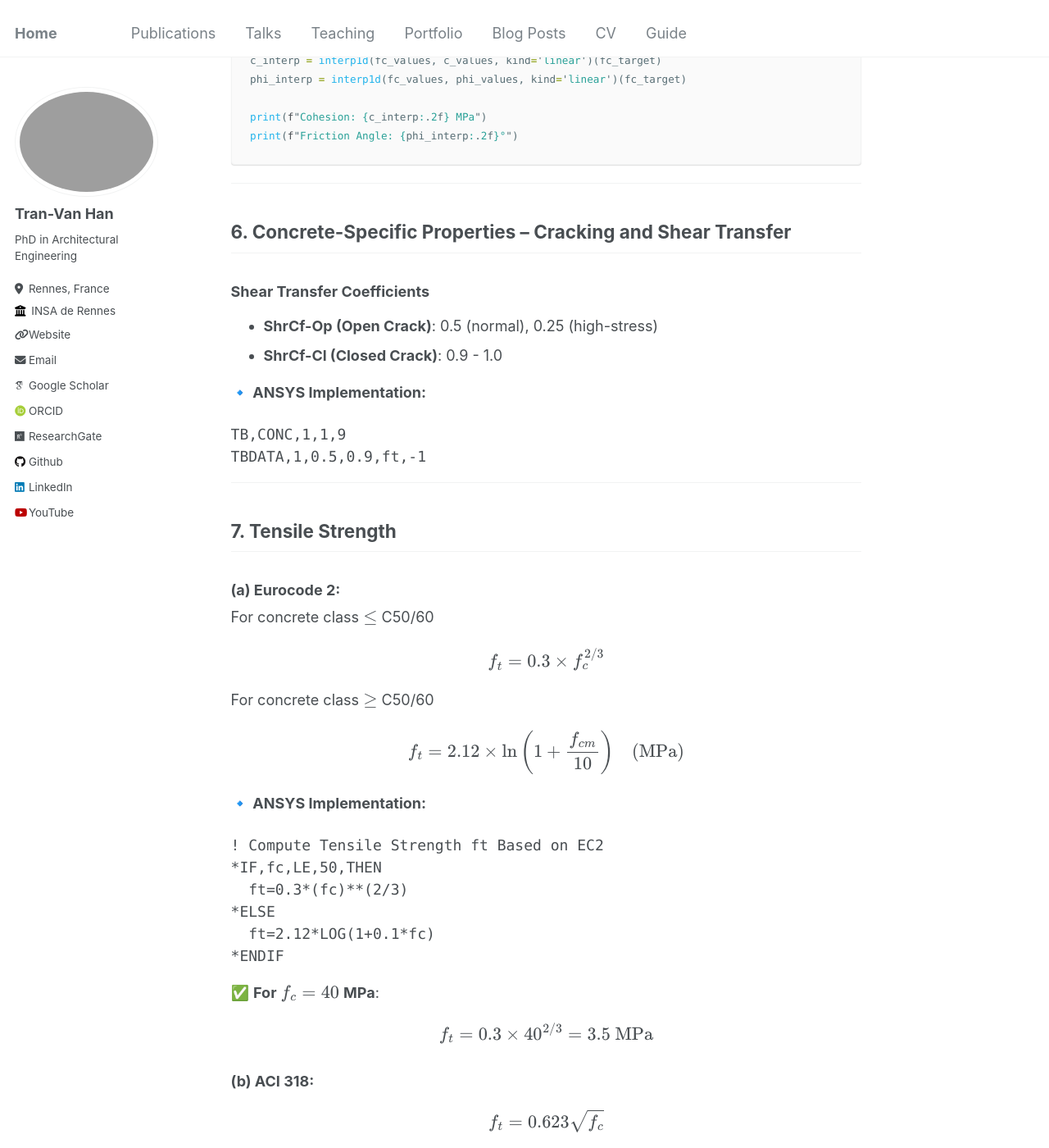
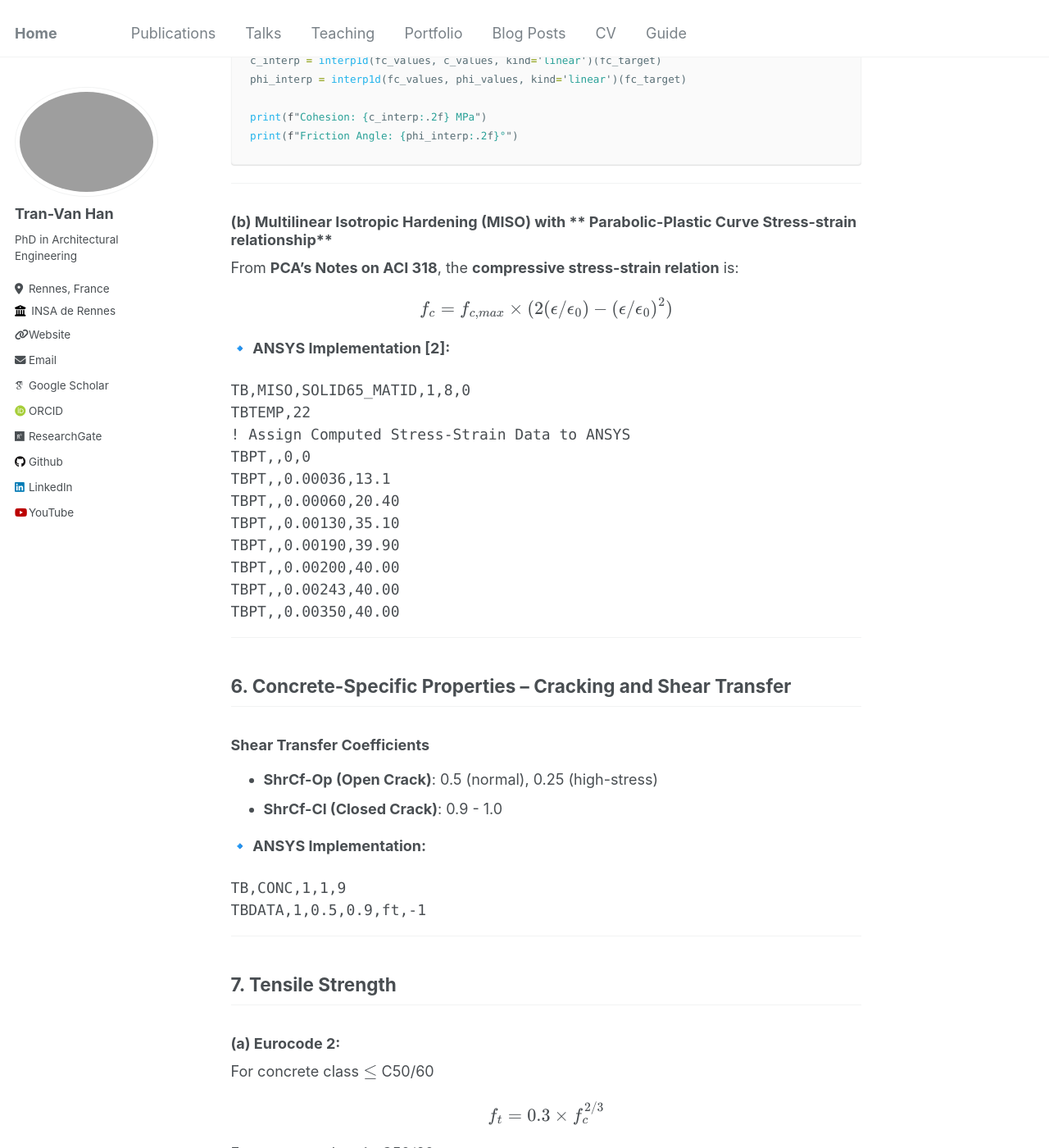
Before and after one commit to tranhan1405/tranhan1405.github.io, a Jekyll site: the page built from _posts/2025-02-27-ansys-solid65.md, in a window 1280 px wide and 1400 px high, scrolled down 3214 px. Shown: the whole window at 82% size. Built offline with Jekyll 4.4.1, drawn with Linux system fonts in a browser that asks for light colours; some web fonts are replaced; some of the changed text lies outside the part shown.

Commit message:
Update 2025-02-27-ansys-solid65.md

````diff
--- a/_posts/2025-02-27-ansys-solid65.md
+++ b/_posts/2025-02-27-ansys-solid65.md
@@ -36,8 +36,8 @@ SOLID65 is a **3D solid element** that simulates **concrete cracking, crushing,
 | **Poisson’s Ratio (ν)**        | Defines lateral strain effects                      |
 | **Tensile Strength (ft)**      | Defines cracking initiation                         |
 | **Shear Transfer Coefficients** | Controls shear across cracks                       |
-| **Yield Surface Model**        | Drucker-Prager (DP) or Multilinear (MISO)          |
-| **Stress-Strain Behavior**      | Defines the parabolic compressive response         |
+| **Yield Surface Model**        | Drucker-Prager (DP) or Multilinear Isotropic Hardening (MISO)          |
+| **Stress-Strain Behavior**      | Defines the parabolic compressive response for MISO         |
 
 ---
 
@@ -131,6 +131,30 @@ print(f"Friction Angle: {phi_interp:.2f}°")
 
 ---
 
+### (b) Multilinear Isotropic Hardening (MISO) with ** Parabolic-Plastic Curve Stress-strain relationship**
+From **PCA’s Notes on ACI 318**, the **compressive stress-strain relation** is:
+
+$$
+f_c = f_{c,max} \times (2(\epsilon/\epsilon_0) - (\epsilon/\epsilon_0)^2)
+$$
+
+**🔹 ANSYS Implementation [2]:**
+```apdl
+TB,MISO,SOLID65_MATID,1,8,0
+TBTEMP,22
+! Assign Computed Stress-Strain Data to ANSYS
+TBPT,,0,0
+TBPT,,0.00036,13.1
+TBPT,,0.00060,20.40
+TBPT,,0.00130,35.10
+TBPT,,0.00190,39.90
+TBPT,,0.00200,40.00
+TBPT,,0.00243,40.00
+TBPT,,0.00350,40.00
+```
+
+---
+
 ## 6. Concrete-Specific Properties – Cracking and Shear Transfer
 ### **Shear Transfer Coefficients**
 - **ShrCf-Op (Open Crack)**: 0.5 (normal), 0.25 (high-stress)
@@ -190,32 +214,9 @@ $$
 
 ---
 
-## 8. Stress-Strain Curve
-### **Parabolic-Plastic Curve**
-From **PCA’s Notes on ACI 318**, the **compressive stress-strain relation** is:
 
-$$
-f_c = f_{c,max} \times (2(\epsilon/\epsilon_0) - (\epsilon/\epsilon_0)^2)
-$$
 
-**🔹 ANSYS Implementation [2]:**
-```apdl
-TB,MISO,SOLID65_MATID,1,8,0
-TBTEMP,22
-! Assign Computed Stress-Strain Data to ANSYS
-TBPT,,0,0
-TBPT,,0.00036,13.1
-TBPT,,0.00060,20.40
-TBPT,,0.00130,35.10
-TBPT,,0.00190,39.90
-TBPT,,0.00200,40.00
-TBPT,,0.00243,40.00
-TBPT,,0.00350,40.00
-```
-
----
-
-## 9. Complete ANSYS Code
+## 8. Complete ANSYS Code
 ✅ **MISO implementations**
 ```apdl
 ! Complete ANSYS implementation for fc = 40 MPa
````
